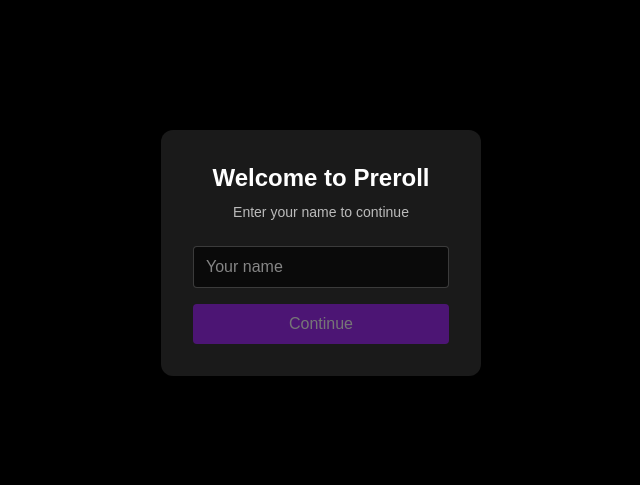
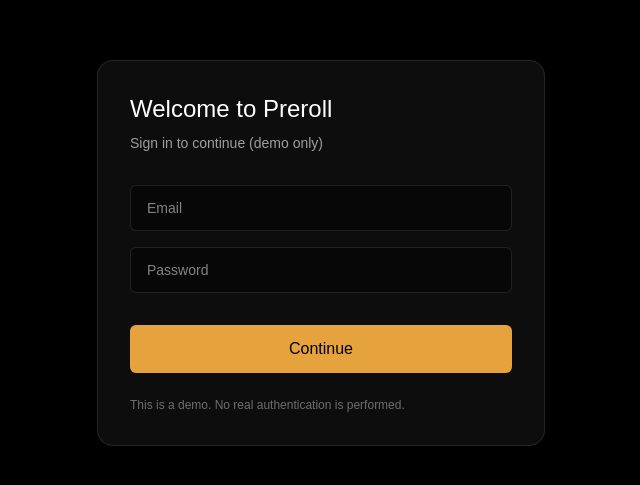
Before and after one commit to ayush834-git/preroll, a Next.js app: page /auth in a window 1280 px wide. Shown: the part 147-632 px from the top of the page, without its empty margins (319-959 px from the left). Built offline with nearby package versions, Linux system fonts and the light colour scheme.

Commit message:
Add cinematic auth page UI

```diff
--- a/app/auth/page.tsx
+++ b/app/auth/page.tsx
@@ -1,44 +1,43 @@
 "use client";
 
-import { useState } from "react";
 import { useRouter } from "next/navigation";
 
 export default function AuthPage() {
-  const [name, setName] = useState("");
   const router = useRouter();
 
-  const handleContinue = () => {
-    if (!name.trim()) return;
-    // fake auth success
-    router.push("/app");
-  };
-
   return (
-    <div className="w-screen h-screen flex items-center justify-center bg-black text-white">
-      <div className="bg-white/10 backdrop-blur p-8 rounded-xl w-[320px]">
-        <h2 className="text-2xl font-bold mb-2 text-center">
-          Welcome to Preroll
-        </h2>
-        <p className="text-sm opacity-70 mb-6 text-center">
-          Enter your name to continue
+    <main className="min-h-screen bg-black text-white flex items-center justify-center px-6">
+      <div className="w-full max-w-md rounded-2xl bg-white/5 backdrop-blur-xl border border-white/10 p-8 shadow-xl">
+        <h1 className="text-2xl font-light mb-2">Welcome to Preroll</h1>
+        <p className="text-sm text-white/60 mb-8">
+          Sign in to continue (demo only)
         </p>
 
+        <div className="space-y-4">
           <input
-          type="text"
-          placeholder="Your name"
-          value={name}
-          onChange={(e) => setName(e.target.value)}
-          className="w-full px-3 py-2 rounded bg-black/60 border border-white/20 focus:outline-none mb-4"
+            type="email"
+            placeholder="Email"
+            className="w-full rounded-md bg-black/40 border border-white/10 px-4 py-3 text-sm outline-none focus:border-[#E6A23C]"
+          />
+
+          <input
+            type="password"
+            placeholder="Password"
+            className="w-full rounded-md bg-black/40 border border-white/10 px-4 py-3 text-sm outline-none focus:border-[#E6A23C]"
           />
 
           <button
-          onClick={handleContinue}
-          disabled={!name.trim()}
-          className="w-full py-2 rounded bg-purple-600 hover:bg-purple-700 transition disabled:opacity-40"
+            onClick={() => router.push("/app")}
+            className="w-full mt-4 bg-[#E6A23C] text-black py-3 rounded-md font-medium hover:bg-[#f0b44d] transition"
           >
             Continue
           </button>
         </div>
+
+        <p className="mt-6 text-xs text-white/40">
+          This is a demo. No real authentication is performed.
+        </p>
       </div>
+    </main>
   );
 }
```
Lines whose indentation alone changed are shown as unchanged.
